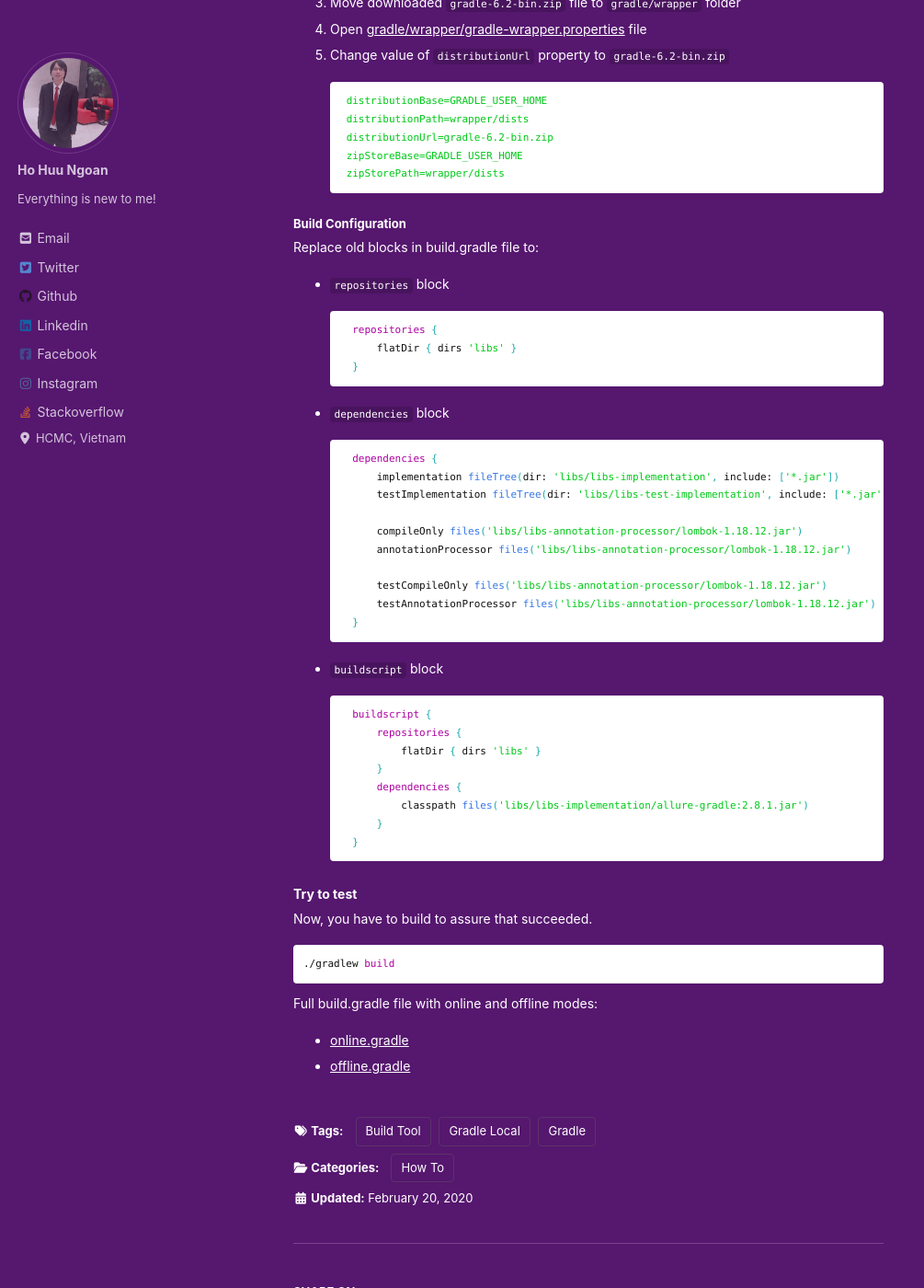
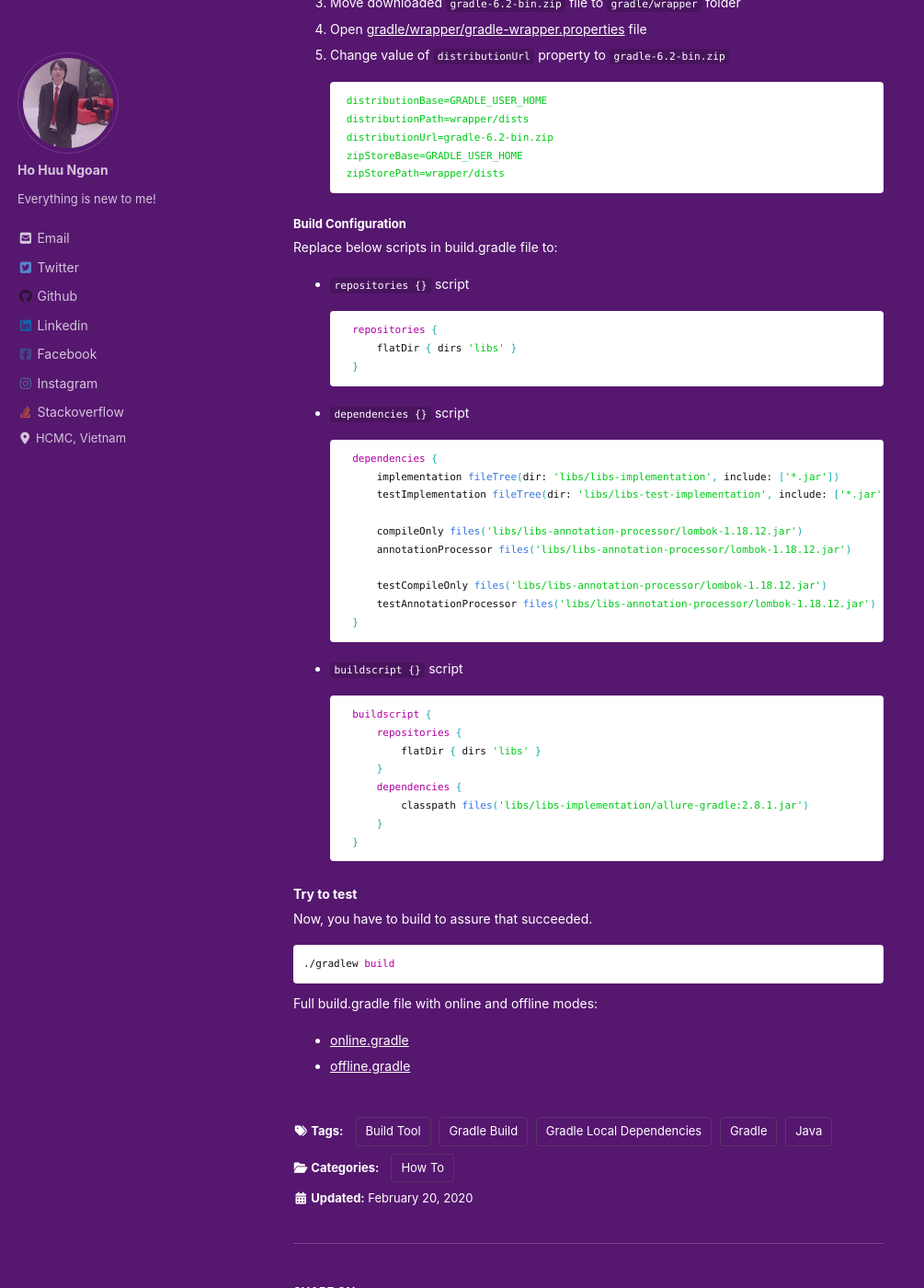
Before and after one commit to ngoanh2n/blog, a Jekyll site: the page built from _posts/2020-02-20-build-gradle-project-without-an-internet-connection.md, in a window 1280 px wide and 1400 px high, scrolled down 2633 px. Shown: the whole window at 92% size, without its empty margins (0-1005 px from the left). Built offline with Jekyll 4.4.1, drawn with Linux system fonts in a browser that asks for light colours; cached includes are drawn as plain includes; nearby versions of some CDN libraries; comment, search, counter and statistics services are not loaded; a style sheet for code colours, icons or effects is not loaded.

Commit message:
[POST] Format content

````diff
--- a/_posts/2020-02-20-build-gradle-project-without-an-internet-connection.md
+++ b/_posts/2020-02-20-build-gradle-project-without-an-internet-connection.md
@@ -6,8 +6,10 @@ categories:
   - How To
 tags:
   - Gradle
-  - Gradle Local
+  - Gradle Local Dependencies
+  - Gradle Build
   - Build Tool
+  - Java
 ---
 
 Most companies usually have a firewall that filters or restricts some domains and hosts.
@@ -141,9 +143,9 @@ named `libs-implementation`, `libs-test-implementation` and `libs-annotation-pro
     ```
 
 #### Build Configuration
-Replace old blocks in build.gradle file to:
+Replace below scripts in build.gradle file to:
 
-- `repositories` block
+- `repositories {}` script
     <p/>
     ```gradle
     repositories {
@@ -152,7 +154,7 @@ Replace old blocks in build.gradle file to:
     ```
     <p/>
 
-- `dependencies` block
+- `dependencies {}` script
     <p/>
     ```gradle
     dependencies {
@@ -168,7 +170,7 @@ Replace old blocks in build.gradle file to:
     ```
     <p/>
 
-- `buildscript` block
+- `buildscript {}` script
     <p/>
     ```gradle
     buildscript {
````
